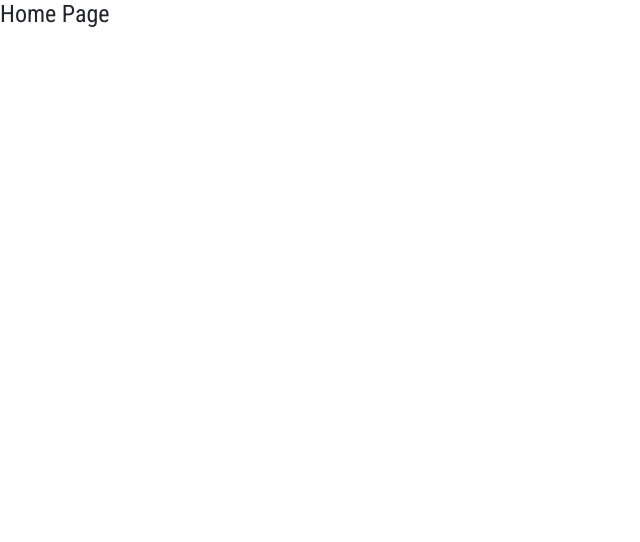
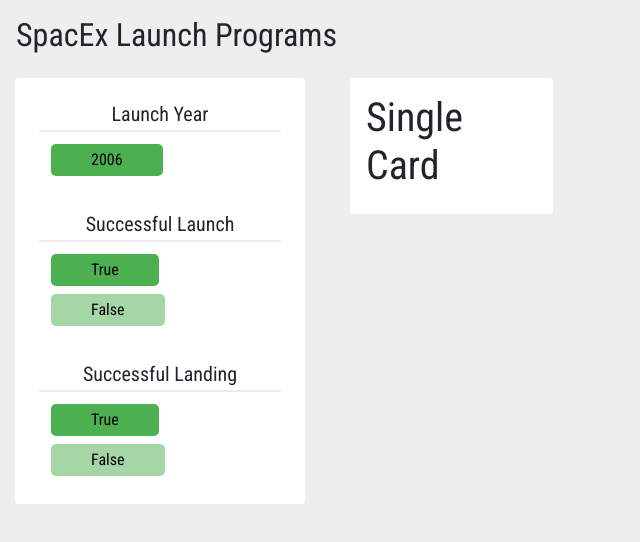
Before and after one commit to athulnathr/spacex_launches, a React app: page / in a window 1280 px wide. Shown: the top 542 px of the page, without its empty margins (0-640 px from the left). Built offline with nearby package versions, Linux system fonts and the light colour scheme; the HTML template or start-up script is replaced by a standard one.

Commit message:
UI Elements Added

```diff
--- a/src/assets/styles/main.scss
+++ b/src/assets/styles/main.scss
@@ -1,3 +1,25 @@
 body {
   font-family: "Roboto Condensed", sans-serif;
+  background: #eeeeee;
+  .card {
+    border: none;
+  }
+  .filter-set {
+    .filter-set-title {
+      border-bottom: 2px solid #eee;
+    }
+  }
+
+  .filter-item {
+    padding: 0.5rem 2.5rem;
+    border: none;
+    background: #a5d6a7;
+    line-height: 1;
+    border-radius: 5px;
+    margin: 0.25rem 0.75rem;
+    text-transform: capitalize;
+    &.active {
+      background: #4caf50;
+    }
+  }
 }
--- /dev/null
+++ b/src/components/FIlterSet.js
@@ -0,0 +1,13 @@
+import React from "react";
+
+const FilterSet = (props) => {
+  return (
+    <div className="p-3 filter-set">
+      <h5 className="text-center pb-1 filter-set-title">{props.title}</h5>
+      <div className="d-flex flex-wrap justify-content-between">
+        {props.children}
+      </div>
+    </div>
+  );
+};
+export default FilterSet;
--- /dev/null
+++ b/src/components/FilterItem.js
@@ -0,0 +1,16 @@
+import React from "react";
+
+const FilterItem = (props) => {
+  const { active, value, onChange } = props;
+
+  return (
+    <button
+      className={["filter-item", active ? "active" : ""].join(" ")}
+      onClick={() => onChange(value)}
+    >
+      {value}
+    </button>
+  );
+};
+
+export default FilterItem;
--- /dev/null
+++ b/src/pages/home/Header.js
@@ -0,0 +1,7 @@
+import React from "react";
+
+const Header = () => {
+  return <h2 className="p-3">SpacEx Launch Programs</h2>;
+};
+
+export default Header;
--- /dev/null
+++ b/src/pages/home/Listing/SingleItem.js
@@ -0,0 +1,15 @@
+import React from "react";
+
+const SingleItem = () => {
+  return (
+    <div className="col-sm-3 col-xs-12">
+      <div className="card">
+        <div className="p-3">
+          <h1>Single Card</h1>
+        </div>
+      </div>
+    </div>
+  );
+};
+
+export default SingleItem;
--- /dev/null
+++ b/src/pages/home/Listing/index.js
@@ -0,0 +1,13 @@
+import React from "react";
+import SingleItem from "./SingleItem";
+const Listing = () => {
+  return (
+    <div className="container-fluid">
+      <div className="row">
+        <SingleItem />
+      </div>
+    </div>
+  );
+};
+
+export default Listing;
--- /dev/null
+++ b/src/pages/home/Sidebar/LaunchYearFilter.js
@@ -0,0 +1,16 @@
+import React from "react";
+import FilterItem from "../../../components/FilterItem";
+import FilterSet from "../../../components/FIlterSet";
+const LaunchYearFilter = () => {
+  return (
+    <FilterSet title="Launch Year">
+      <FilterItem active={true} value={2006} onChange={(e) => console.log(e)} />
+      {/* <FilterItem active={false} value={2007} />
+      <FilterItem active={false} value={2008} />
+      <FilterItem active={false} value={2009} />
+      <FilterItem active={false} value={2010} /> */}
+    </FilterSet>
+  );
+};
+
+export default LaunchYearFilter;
--- /dev/null
+++ b/src/pages/home/Sidebar/SuccessfulLandingFilter.js
@@ -0,0 +1,22 @@
+import React from "react";
+import FilterItem from "../../../components/FilterItem";
+import FilterSet from "../../../components/FIlterSet";
+
+const SuccessfulLandingFilter = () => {
+  return (
+    <FilterSet title="Successful Landing">
+      <FilterItem
+        active={true}
+        value={`true`}
+        onChange={(e) => console.log(e)}
+      />
+      <FilterItem
+        active={false}
+        value={`false`}
+        onChange={(e) => console.log(e)}
+      />
+    </FilterSet>
+  );
+};
+
+export default SuccessfulLandingFilter;
--- /dev/null
+++ b/src/pages/home/Sidebar/SuccessfulLlaunchFilter.js
@@ -0,0 +1,21 @@
+import React from "react";
+import FilterItem from "../../../components/FilterItem";
+import FilterSet from "../../../components/FIlterSet";
+const SuccessfulLlaunchFilter = () => {
+  return (
+    <FilterSet title="Successful Launch">
+      <FilterItem
+        active={true}
+        value={`true`}
+        onChange={(e) => console.log(e)}
+      />
+      <FilterItem
+        active={false}
+        value={`false`}
+        onChange={(e) => console.log(e)}
+      />
+    </FilterSet>
+  );
+};
+
+export default SuccessfulLlaunchFilter;
--- /dev/null
+++ b/src/pages/home/Sidebar/index.js
@@ -0,0 +1,19 @@
+import React from "react";
+import SuccessfulLlaunchFilter from "./SuccessfulLlaunchFilter";
+import SuccessfulLandingFilter from "./SuccessfulLandingFilter";
+import LaunchYearFilter from "./LaunchYearFilter";
+const Sidebar = () => {
+  return (
+    <div className="col-sm-3 col-xs-12">
+      <div className="card">
+        <div className="p-2">
+          <LaunchYearFilter />
+          <SuccessfulLlaunchFilter />
+          <SuccessfulLandingFilter />
+        </div>
+      </div>
+    </div>
+  );
+};
+
+export default Sidebar;
--- a/src/pages/home/index.js
+++ b/src/pages/home/index.js
@@ -1,7 +1,21 @@
 import React from "react";
-
+import Sidebar from "./Sidebar";
+import Header from "./Header";
+import Listig from "./Listing";
 const Home = () => {
-  return <h4>Home Page</h4>;
+  return (
+    <>
+      <Header />
+      <div className="container-fluid">
+        <div className="row">
+          <Sidebar />
+          <div className="col-sm-9">
+            <Listig />
+          </div>
+        </div>
+      </div>
+    </>
+  );
 };
 
 export default Home;
```
